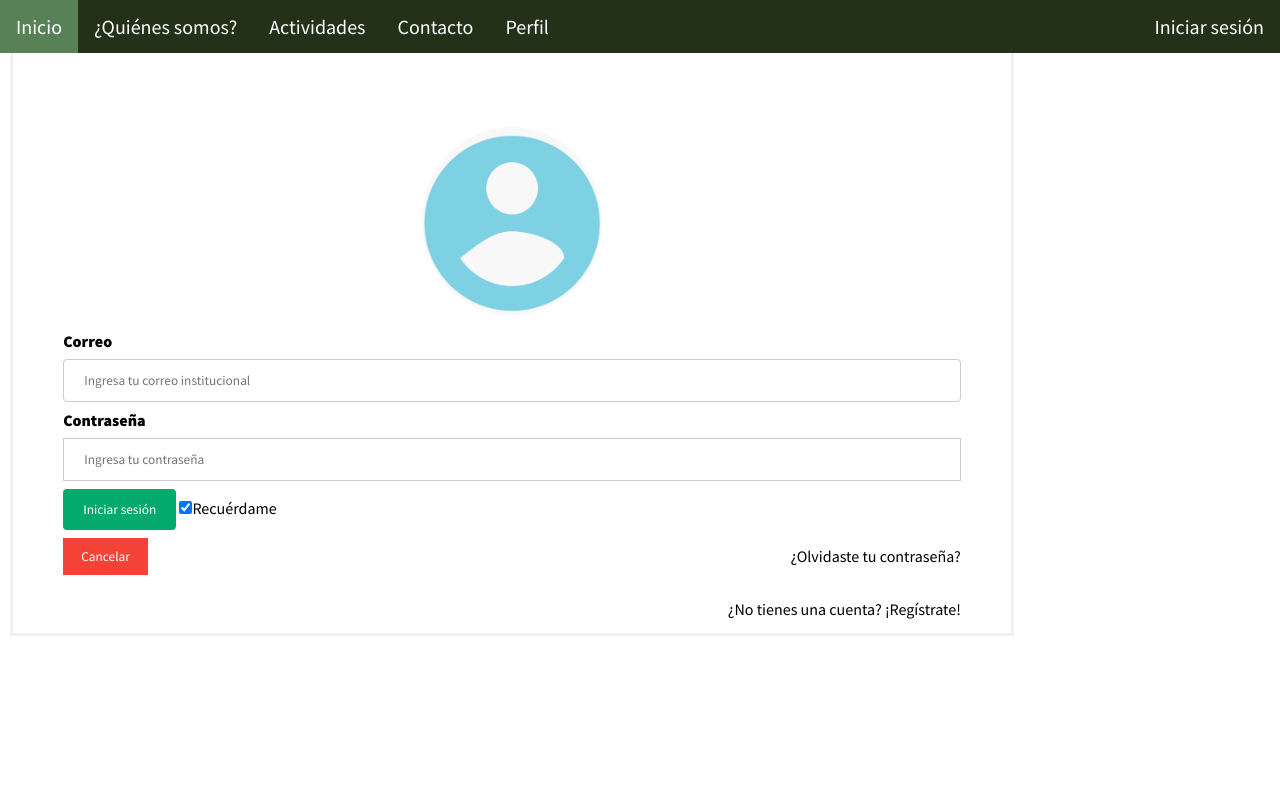
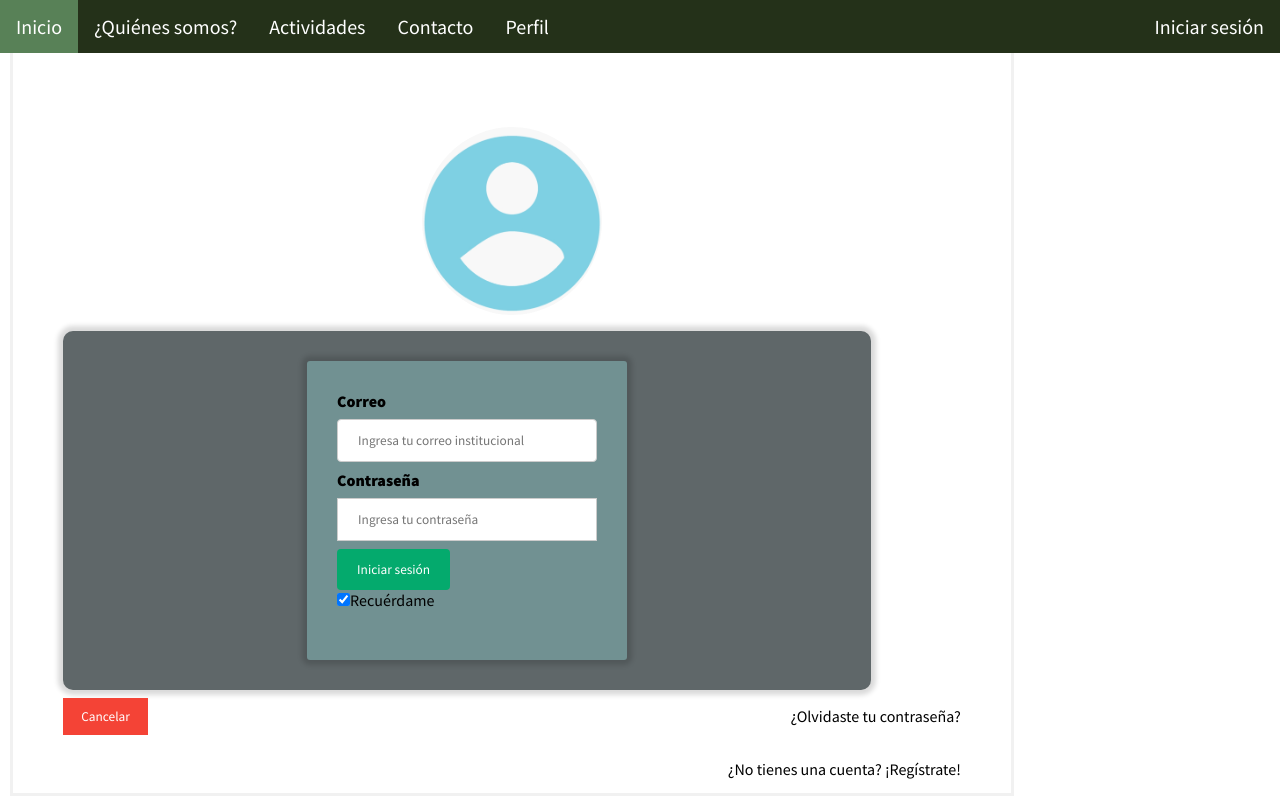
Before and after one commit to Esen-Q1-2022-Prog-Interfaz/grupo03-proyecto-final, a Flask app: page /login in a window 1280 px wide. Before the commit the page ends 636 px from the top, so only its background shows below. Run offline with Flask 2, Linux system fonts and the light colour scheme; parts of the project's set-up code (start-up, migrations or seed data) failed here and were passed over; some libraries are stand-ins or nearby versions; some web fonts are replaced.

Commit message:
cerna me ayudo, fixed login

```diff
--- a/static/css/styleMain.css
+++ b/static/css/styleMain.css
@@ -507,59 +507,6 @@ padding: 50px;
     height: 100%;
 }
 
-
-
-
-
-
-
-
-
-
-
-
-
-
-
-
-
-
-
-
-
-
-
-
-
-
-
-
-
-
-
-
-
-
-
-
-
-
-
-
-
-
-
-
-
-
-
-
-
-
-
-
-
-
 /* ACTIVIDADES --------------------------------------------------------*/
 
 .actividades-container {
@@ -631,29 +578,6 @@ color: white;
     text-align: right;
 }
 
-
-
-
-
-
-
-
-
-
-
-
-
-
-
-
-
-
-
-
-/* CATALOGO */
-
-
-
 /* CONTACTO */
 
 .contact-container {
@@ -719,58 +643,6 @@ color: white;
     font-size: 1.25rem;
 }
 
-
-
-
-
-
-
-
-
-
-
-
-
-
-
-
-
-
-
-
-
-
-
-
-
-
-
-
-
-
-
-
-
-
-
-
-
-
-
-
-
-
-
-
-
-
-
-
-
-
-
-
-
 .contact {
     margin: 50px;
     display: grid;
@@ -819,6 +691,20 @@ input[type=submit]:hover {
     background-color: #f2f2f2;
     padding: 20px;
 }
+
+
+
+
+
+
+
+
+
+
+
+
+
+
 
 
 
@@ -969,6 +855,68 @@ span.psw {
 .signbtn {
     align-items: center;
 }
+}
 
 
-/* PERFIL */
+/* PARTE LILLY NO SET */
+
+.contenedor {
+    display: flex;
+    align-items: center;
+    justify-content: center;
+    margin: 0;
+    padding: 0;
+    min-width: 100vw;
+    min-height: 100vh;
+    width: 100%;
+    height: 100%;
+
+    background-position: center;
+    background-size: cover;
+}
+
+#contenedorcentrado {
+    display: flex;
+    align-items: center;
+    justify-content: center;
+    flex-direction:row;
+
+    min-width: 380px;
+    max-width: 900px;
+    width: 90%;
+
+    background-color: #5f6769;
+
+    border-radius: 10px 10px 10px 10px;
+    -moz-border-radius: 10px 10px 10px 10px;
+    -webkit-border-radius: 10px 10px 10px 10px;
+
+    -webkit-box-shadow: 0px 0px 5px 5px rgba(0,0,0,0.15);
+    -moz-box-shadow: 0px 0px 5px 5px rgba(0,0,0,0.15);
+    box-shadow: 0px 0px 5px 5px rgba(0,0,0,0.15);
+
+    padding: 30px;
+    box-sizing: border-box;
+}
+
+#login {
+    width: 100%;
+    max-width: 320px;
+    min-width: 320px;
+    padding: 30px 30px 50px 30px;
+    background-color: #719192;
+
+    -webkit-box-shadow: 0px 0px 5px 5px rgba(0,0,0,0.15);
+    -moz-box-shadow: 0px 0px 5px 5px rgba(0,0,0,0.15);
+    box-shadow: 0px 0px 5px 5px rgba(0,0,0,0.15);
+
+    border-radius: 3px 3px 3px 3px;
+    -moz-border-radius: 3px 3px 3px 3px;
+    -webkit-border-radius: 3px 3px 3px 3px;
+
+    box-sizing: border-box;
+
+    opacity: 1;
+    filter: alpha(opacity=1);
+}
+}
--- a/templates/main/login.html
+++ b/templates/main/login.html
@@ -1,6 +1,7 @@
-{% extends './main/baseMain.html' %} {% block title %}Iniciar sesión{% endblock
-%} {% block contents %}
+{% extends './main/baseMain.html' %} {% block title %}Iniciar Sesión{% endblock %}
+{%block contents %}
 <h1>Iniciar sesión</h1>
+
 
 <div class="frame">
   <form method="post">
@@ -9,37 +10,29 @@
       <img src="../../static/media/avatar.png" alt="Avatar" class="avatar" />
     </div>
 
-    <div class="container">
+    <div id="contenedor">
+      <div id="contenedorcentrado">
+        <div id="login">
           <b>{{ form.correo.label }}</b>
+          <br>
           {{ form.correo }}
-      <!-- <label for="uname"><b>Correo</b></label>
-      <input
-        type="text"
-        placeholder="Ingresa tu correo"
-        name="email"
-        required
-      /> -->
+          <br>
           <b>{{ form.contrasenna.label }}</b>
+          <br>
           {{ form.contrasenna }}
-
-      <!-- <label for="psw"><b>Contraseña</b></label>
-      <input
-        type="password"
-        placeholder="Ingresa tu contraseña"
-        name="psw"
-        required
-      /> -->
+          <br>
           {{ form.submit }}
-      <!-- <button type="submit">Iniciar sesión</button> -->
+          <br>
           <label>
             <input type="checkbox" checked="checked" name="remember" />Recuérdame
           </label>
         </div>
-
+      </div>
+    </div>
     <div class="container">
       <button type="button" class="cancelbtn">Cancelar</button>
       <span class="psw">¿Olvidaste tu <a href="#">contraseña?</a></span>
-      <br />
+      <br>
       <span class="psw"
         >¿No tienes una cuenta?
         <a href="{{ url_for('main.register') }}">¡Regístrate!</a></span
@@ -47,4 +40,6 @@
     </div>
   </form>
 </div>
+
+
 {% endblock %}
```
Lines whose indentation alone changed are shown as unchanged.
